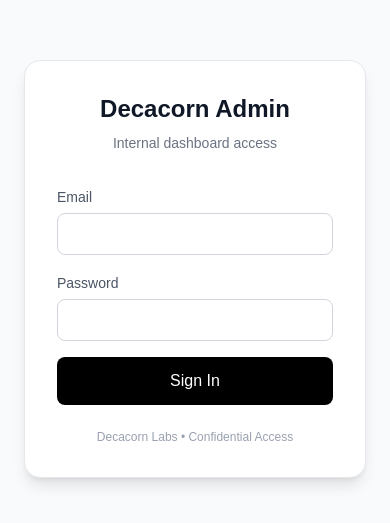
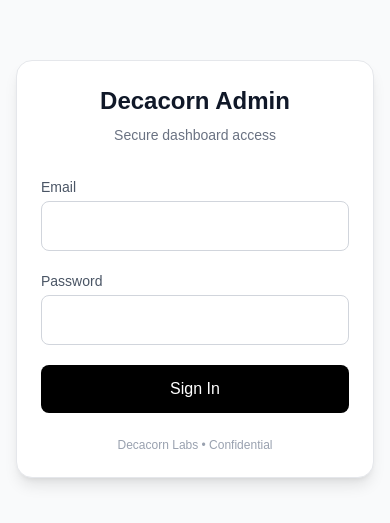
Before and after one commit to ShantanuGarg2004/decacorn-admin, a Next.js app: page /login in a window 390 px wide. Shown: the part 153-676 px from the top of the page. Built offline with nearby package versions, Linux system fonts and the light colour scheme.

Commit message:
Mobile fixes

```diff
--- a/app/login/page.tsx
+++ b/app/login/page.tsx
@@ -28,35 +28,39 @@ export default function LoginPage() {
   };
 
   return (
-    <div className="min-h-screen bg-gray-50 flex items-center justify-center px-6">
-      <div className="w-full max-w-md bg-white shadow-lg border border-gray-200 rounded-2xl p-8">
+    <div className="min-h-screen bg-gray-50 flex items-center justify-center px-4">
+      <div className="w-full max-w-md bg-white shadow-lg border border-gray-200 rounded-2xl p-6 sm:p-8">
         <div className="mb-8 text-center">
           <h1 className="text-2xl font-semibold text-gray-900">
             Decacorn Admin
           </h1>
           <p className="text-sm text-gray-500 mt-2">
-            Internal dashboard access
+            Secure dashboard access
           </p>
         </div>
 
-        <div className="space-y-4">
+        <div className="space-y-5">
           <div>
-            <label className="text-sm text-gray-600">Email</label>
+            <label className="block text-sm text-gray-600 mb-1">
+              Email
+            </label>
             <input
               type="text"
               value={email}
               onChange={(e) => setEmail(e.target.value)}
-              className="w-full mt-1 px-4 py-2 border border-gray-300 rounded-lg bg-white focus:outline-none focus:ring-2 focus:ring-black transition"
+              className="w-full px-4 py-3 text-base border border-gray-300 rounded-lg bg-white focus:outline-none focus:ring-2 focus:ring-black transition"
             />
           </div>
 
           <div>
-            <label className="text-sm text-gray-600">Password</label>
+            <label className="block text-sm text-gray-600 mb-1">
+              Password
+            </label>
             <input
               type="password"
               value={password}
               onChange={(e) => setPassword(e.target.value)}
-              className="w-full mt-1 px-4 py-2 border border-gray-300 rounded-lg bg-white focus:outline-none focus:ring-2 focus:ring-black transition"
+              className="w-full px-4 py-3 text-base border border-gray-300 rounded-lg bg-white focus:outline-none focus:ring-2 focus:ring-black transition"
             />
           </div>
 
@@ -70,7 +74,7 @@ export default function LoginPage() {
         </div>
 
         <div className="mt-6 text-xs text-gray-400 text-center">
-          Decacorn Labs • Confidential Access
+          Decacorn Labs • Confidential
         </div>
       </div>
     </div>
--- a/components/LeadsTable.tsx
+++ b/components/LeadsTable.tsx
@@ -7,6 +7,9 @@ interface Props {
 export default function LeadsTable({ leads }: Props) {
   return (
     <div className="bg-white shadow-sm border border-gray-200 rounded-xl overflow-hidden">
+
+      {/* Desktop Table */}
+      <div className="hidden md:block overflow-x-auto">
         <table className="w-full text-sm">
           <thead className="bg-gray-100 text-gray-600 uppercase text-xs">
             <tr>
@@ -22,7 +25,7 @@ export default function LeadsTable({ leads }: Props) {
             {leads.map((lead) => (
               <tr
                 key={lead.id}
-              className="border-t hover:bg-gray-50 transition duration-150"
+                className="border-t hover:bg-gray-50 transition"
               >
                 <td className="p-4 font-medium text-gray-900">
                   {lead.name}
@@ -39,5 +42,37 @@ export default function LeadsTable({ leads }: Props) {
           </tbody>
         </table>
       </div>
+
+      {/* Mobile Card View */}
+      <div className="md:hidden divide-y">
+        {leads.map((lead) => (
+          <div key={lead.id} className="p-4 space-y-2">
+            <div className="font-semibold text-gray-900">
+              {lead.name}
+            </div>
+
+            <div className="text-sm text-gray-600">
+              <strong>Email:</strong> {lead.email}
+            </div>
+
+            <div className="text-sm text-gray-600">
+              <strong>Phone:</strong> {lead.phone || "-"}
+            </div>
+
+            <div className="text-sm text-gray-600">
+              <strong>Company:</strong> {lead.company}
+            </div>
+
+            <div className="text-sm text-gray-600">
+              <strong>Service:</strong> {lead.service}
+            </div>
+
+            <div className="text-xs text-gray-400">
+              {new Date(lead.created_at).toLocaleDateString()}
+            </div>
+          </div>
+        ))}
+      </div>
+    </div>
   );
 }
```
Lines whose indentation alone changed are shown as unchanged.
